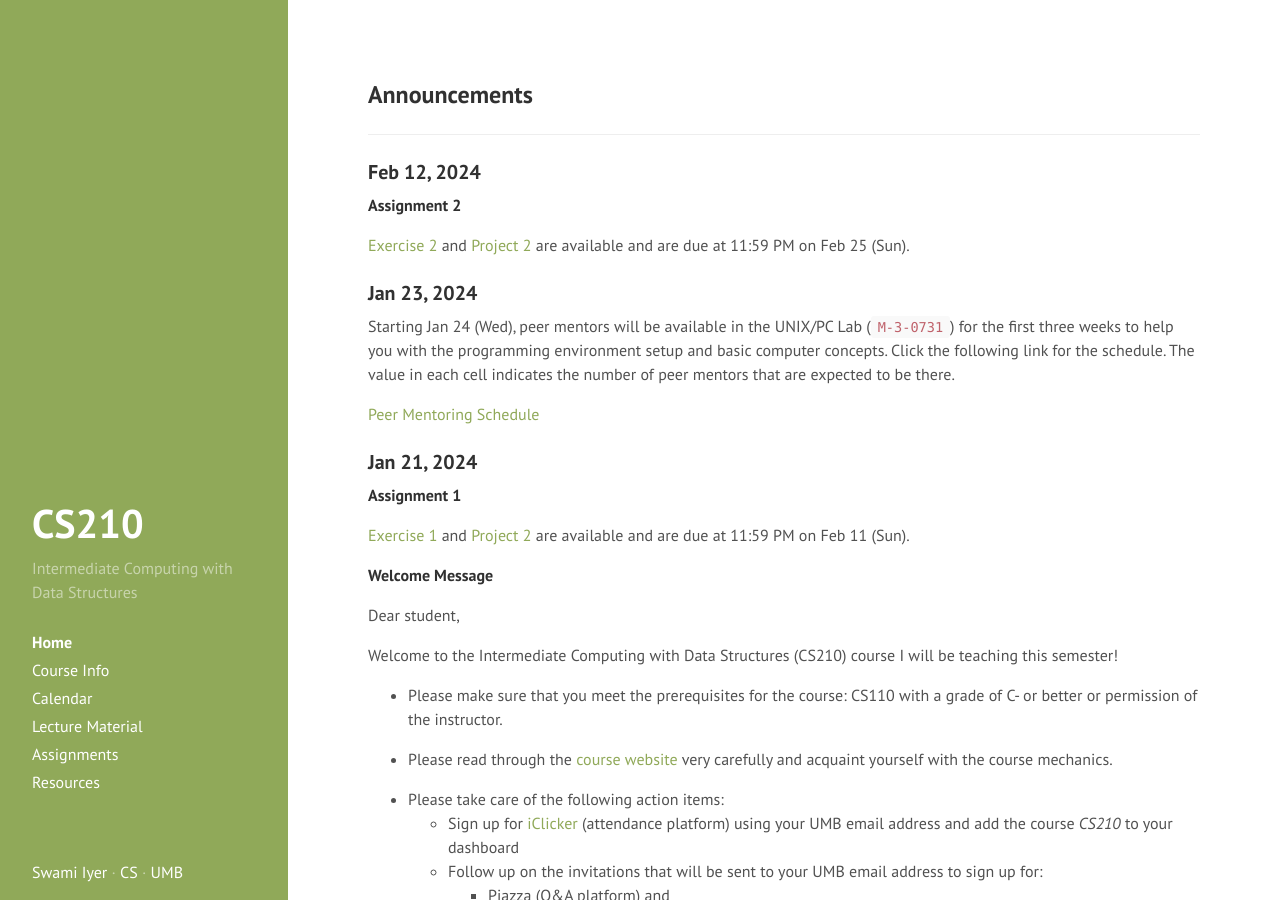
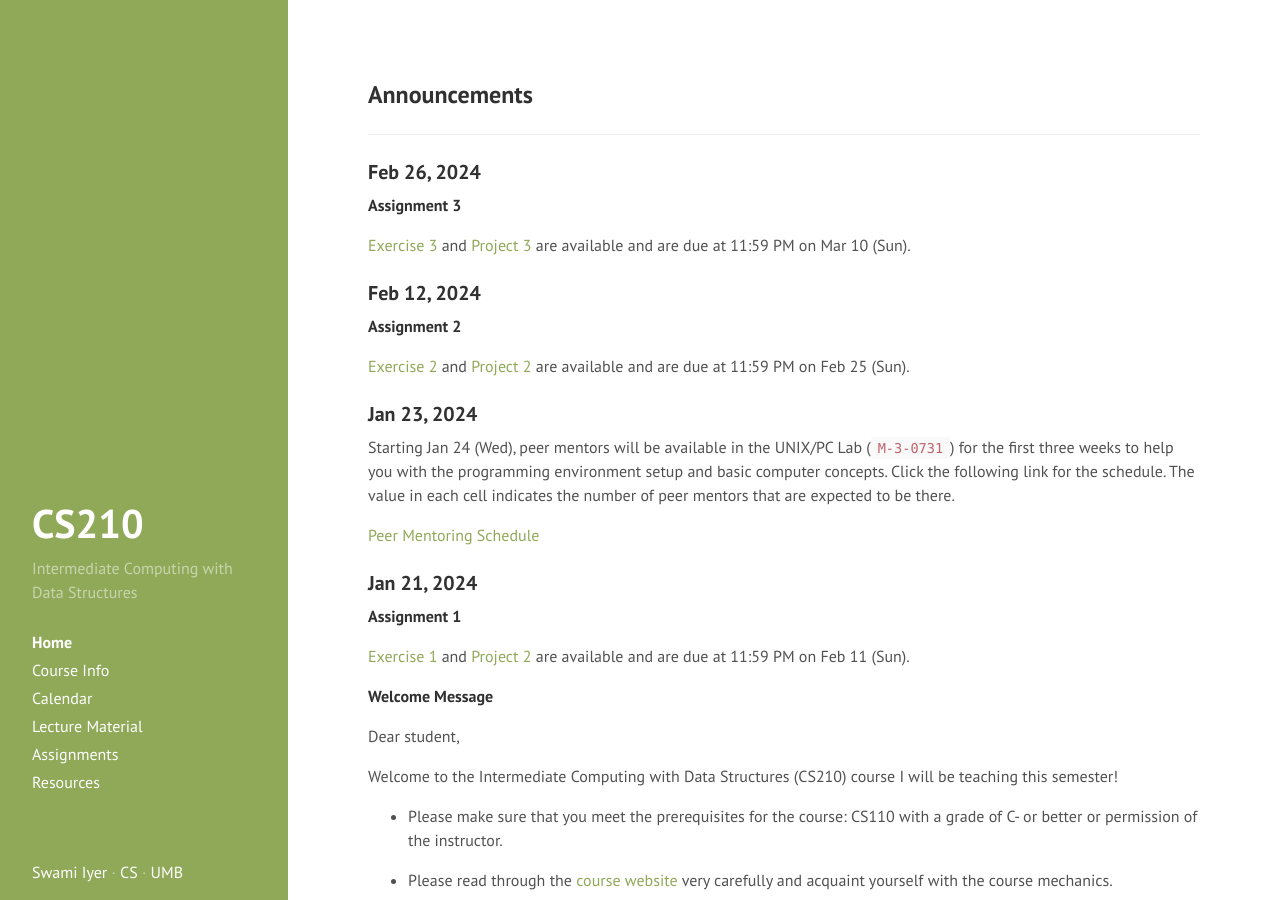
Before and after one commit to swamiiyer/swamiiyer.github.io, a Jekyll site: the page built from _pages/cs210/index.md, in a window 1280 px wide and 900 px high. Built offline with Jekyll 4.4.1, drawn with Linux system fonts in a browser that asks for light colours.

Commit message:
Assignment 3 released

```diff
--- a/_pages/cs210/index.md
+++ b/_pages/cs210/index.md
@@ -4,6 +4,13 @@ layout: cs210_page
 title: Home
 order: 1
 ---
+
+### Feb 26, 2024
+
+**Assignment 3**
+
+ [Exercise 3](assignments.html) and [Project 3](assignments.html) are
+ available and are due at 11:59 PM on Mar 10 (Sun).
 
 ### Feb 12, 2024
 
```
Also changed, not shown: _pages/cs110/index.md (+7 -0 lines), _pages/cs451/index.md (+7 -0 lines).
